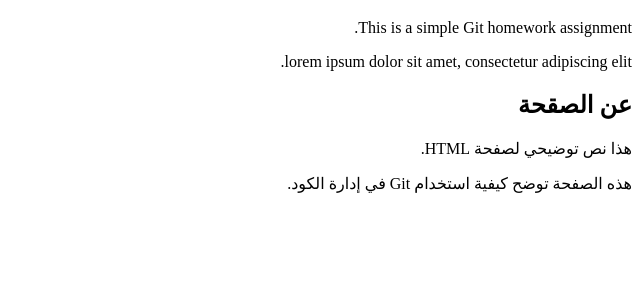
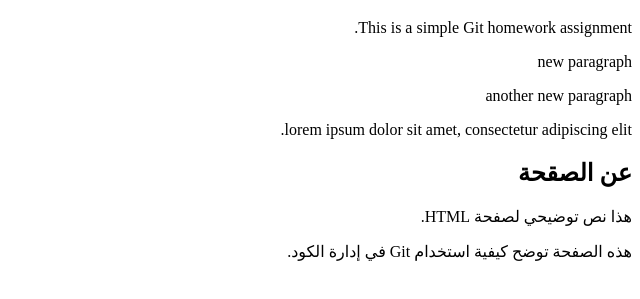
Before and after one commit to ibrahimhammad-hub/homework, a plain HTML site: page index.html in a window 1280 px wide. Shown: the part 61-360 px from the top of the page, without its empty margins (640-1280 px from the left). Drawn offline with Linux system fonts and the light colour scheme.

Commit message:
Add 2 New Paragraphs

```diff
--- a/index.html
+++ b/index.html
@@ -8,6 +8,8 @@
 <body>
     <h1>Git Homework</h1>
     <p>This is a simple Git homework assignment.</p>
+    <p>new paragraph</p>
+    <p>another new paragraph</p>
     <p>lorem ipsum dolor sit amet, consectetur adipiscing elit.</p>
 
     <h2>عن الصقحة</h2>
```
